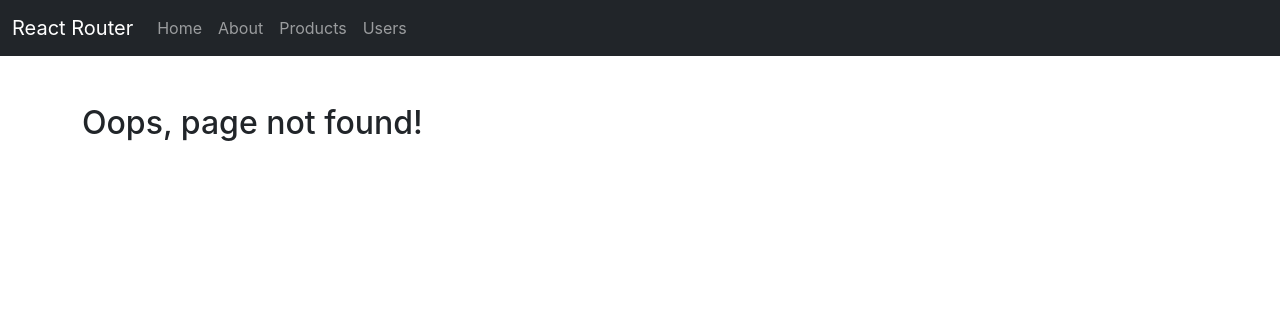
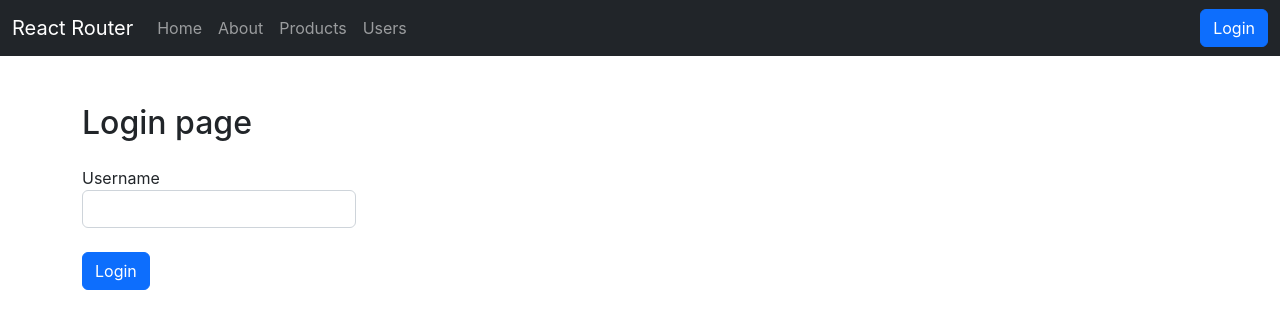
Before and after one commit to vapinedo/React-ReactRouter, a React (Create React App) app: page /login in a window 1280 px wide. Before the commit this address had no page. Shown: the top 328 px of the page. Built offline with nearby package versions, Linux system fonts and the light colour scheme.

Commit message:
[add] Authentication and Protected Routes

```diff
--- a/src/App.js
+++ b/src/App.js
@@ -3,19 +3,23 @@ import { Routes, Route } from "react-router-dom"
 import { Admin } from "./components/Admin";
 import { FeaturedProducts } from "./components/FeaturedProducts";
 import { Home } from "./components/Home";
+import { Login } from "./components/Login";
 import { Navbar } from "./components/Navbar";
 import { NewProducts } from "./components/NewProducts";
 import { NoMatch } from "./components/NoMatch";
 import { OrderSummary } from "./components/OrderSummary";
 import { Products } from "./components/Products";
+import { Profile } from "./components/Profile";
+import { RequireAuth } from "./components/RequireAuth";
 import { UserDetails } from "./components/UserDetails";
 import { Users } from "./components/Users";
+import { AuthProvider } from "./utils/auth";
 
 const LazyAbout = React.lazy(() => import("./components/About"))
 
 function App() {
   return (
-    <>
+    <AuthProvider>
       <Navbar />
       <div className="container py-5">
         <Routes>
@@ -35,10 +39,16 @@ function App() {
             <Route path=":userId" element={<UserDetails />} />
             <Route path="admin" element={<Admin />} />
           </Route>
+          <Route path="profile" element={
+            <RequireAuth>
+              <Profile />
+            </RequireAuth>
+          } />
+          <Route path="login" element={<Login />} />
           <Route path="*" element={<NoMatch />} />
         </Routes>
       </div>
-    </>
+    </AuthProvider>
   );
 }
 
--- /dev/null
+++ b/src/components/Login.js
@@ -0,0 +1,35 @@
+import React, { useState } from "react";
+import { useAuth } from "../utils/auth";
+import { useNavigate } from "react-router-dom";
+
+export const Login = () => {
+  const auth = useAuth();
+  const navigate = useNavigate();
+  const [user, setUser] = useState("");
+
+  const handleLogin = () => {
+    auth.login(user);
+    navigate("/", { replace: true });
+  };
+
+  return (
+    <div>
+      <h2>Login page</h2>
+
+      <div className="my-4">
+        <label>
+          Username{" "}
+          <input
+            type="text"
+            className="form-control"
+            onChange={(e) => setUser(e.target.value)}
+          />
+        </label>
+      </div>
+
+      <button onClick={handleLogin} className="btn btn-primary">
+        Login
+      </button>
+    </div>
+  );
+};
--- a/src/components/Navbar.js
+++ b/src/components/Navbar.js
@@ -1,7 +1,16 @@
 import React from "react";
-import { Link, NavLink } from "react-router-dom";
+import { useAuth } from "../utils/auth";
+import { Link, NavLink, useNavigate } from "react-router-dom";
 
 export const Navbar = () => {
+  const auth = useAuth();
+  const navigate = useNavigate();
+
+  const handleLogout = () => {
+    auth.logout();
+    navigate("/");
+  };
+
   return (
     <nav className="navbar navbar-expand-lg navbar-dark bg-dark">
       <div className="container-fluid">
@@ -46,7 +55,27 @@ export const Navbar = () => {
                 Users
               </NavLink>
             </li>
+
+            {auth.user && (
+              <li className="nav-item">
+                <NavLink to="/profile" className="nav-link">
+                  Profile
+                </NavLink>
+              </li>
+            )}
           </ul>
+
+          {!auth.user && (
+            <NavLink to="/login" className="btn btn-outline-primary">
+              Login
+            </NavLink>
+          )}
+
+          {auth.user && (
+            <button onClick={handleLogout} className="btn btn-danger">
+              Logout
+            </button>
+          )}
         </div>
       </div>
     </nav>
--- /dev/null
+++ b/src/components/Profile.js
@@ -0,0 +1,13 @@
+import React from "react";
+import { useAuth } from "../utils/auth";
+
+export const Profile = () => {
+  const auth = useAuth();
+
+  return (
+    <div>
+      <h2>Profile page</h2>
+      <h3>Welcome {auth.user}</h3>
+    </div>
+  );
+};
--- /dev/null
+++ b/src/components/RequireAuth.js
@@ -0,0 +1,8 @@
+import React from "react";
+import { useAuth } from "../utils/auth";
+import { Navigate } from "react-router-dom";
+
+export const RequireAuth = ({ children }) => {
+  const { user } = useAuth();
+  return user ? children : <Navigate to="/login" />;
+};
--- /dev/null
+++ b/src/utils/auth.js
@@ -0,0 +1,25 @@
+import { createContext, useContext, useState } from "react";
+
+const AuthContext = createContext(null);
+
+export const AuthProvider = ({ children }) => {
+  const [user, setUser] = useState(null);
+
+  const login = (user) => {
+    setUser(user);
+  };
+
+  const logout = () => {
+    setUser(null);
+  };
+
+  return (
+    <AuthContext.Provider value={{ user, login, logout }}>
+      {children}
+    </AuthContext.Provider>
+  );
+};
+
+export const useAuth = () => {
+  return useContext(AuthContext);
+};
```
Also changed, not shown: 1 other file (tests, documents, lock files or other folders).
